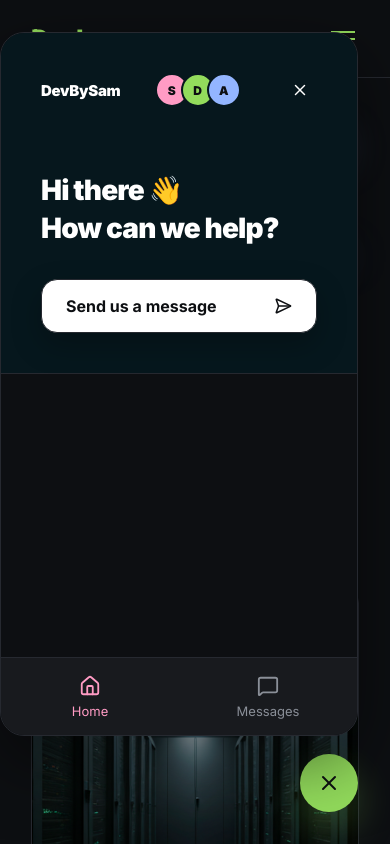
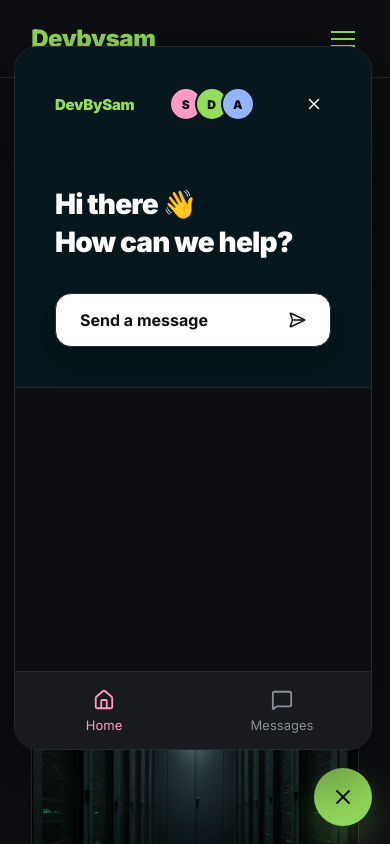
Before and after one commit to HoussamLh/React-Version, a React (Vite) app: page /about in a window 390 px wide. Both pictures are taken after a click on the button 329 px from the left and 780 px from the top of the page. Shown: the top 844 px of the page. Built offline with nearby package versions, Linux system fonts and the light colour scheme.

Commit message:
Improve mobile live chat popup responsiveness

```diff
--- a/src/features/contact/components/LiveChatBubble.tsx
+++ b/src/features/contact/components/LiveChatBubble.tsx
@@ -69,9 +69,14 @@ ${message || "No message sent yet."}
   }
 
   return createPortal(
-    <div style={styles.wrapper}>
+    <div className="devbysam-live-chat-root" style={styles.wrapper}>
       {isOpen && (
         <div
+          className={
+            isExpanded
+              ? "devbysam-live-chat-popup devbysam-live-chat-popup-expanded"
+              : "devbysam-live-chat-popup"
+          }
           style={{
             ...styles.popup,
             ...(isExpanded ? styles.popupExpanded : {}),
@@ -138,7 +143,7 @@ ${message || "No message sent yet."}
                     setIsOptionsOpen(false);
                   }}
                 >
-                  <span>Send us a message</span>
+                  <span>Send a message</span>
                   <SendHorizontal size={18} />
                 </button>
               </div>
@@ -475,7 +480,7 @@ const styles = {
   },
 
   logoText: {
-    color: colors.text.main,
+    color: colors.accent.green,
     fontWeight: typography.fontWeight.black,
     fontSize: "15px",
     letterSpacing: "-0.02em",
```
